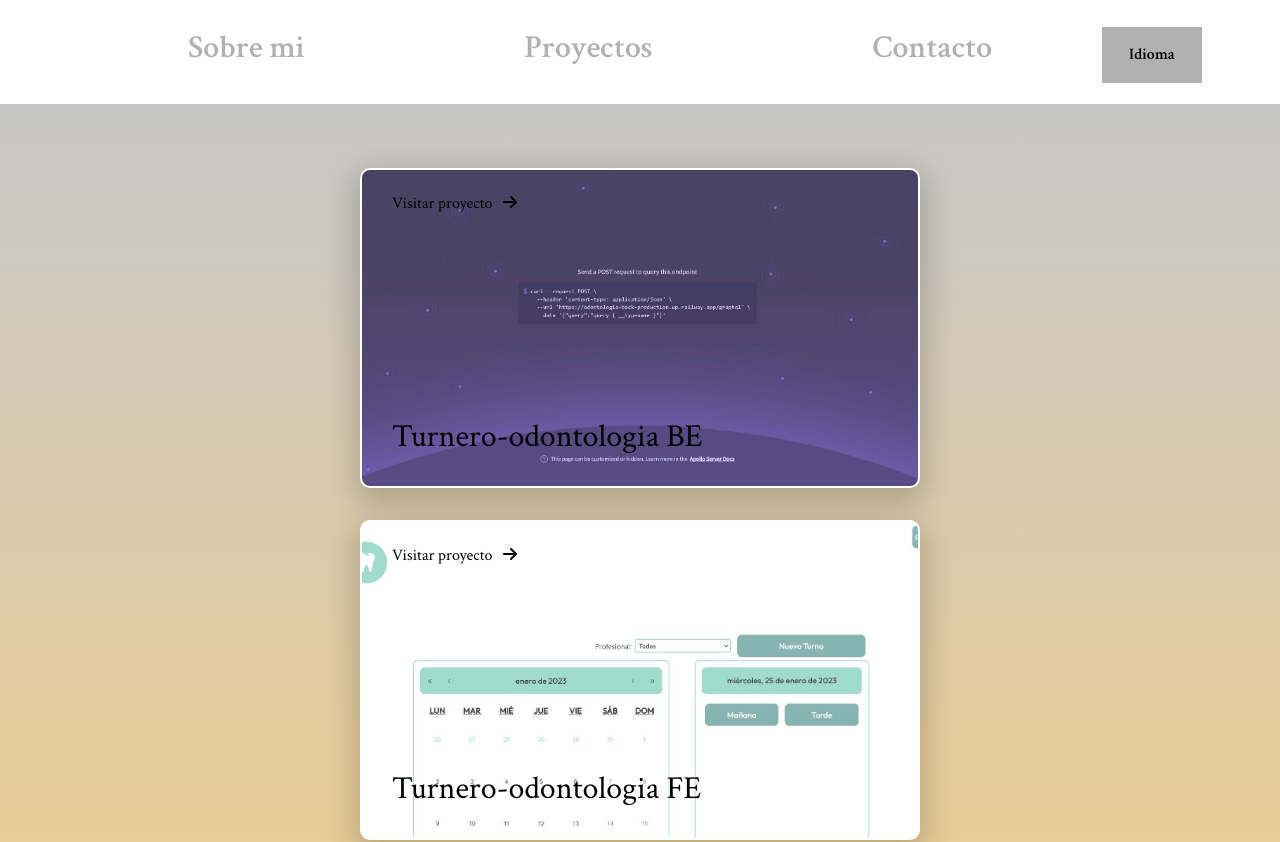
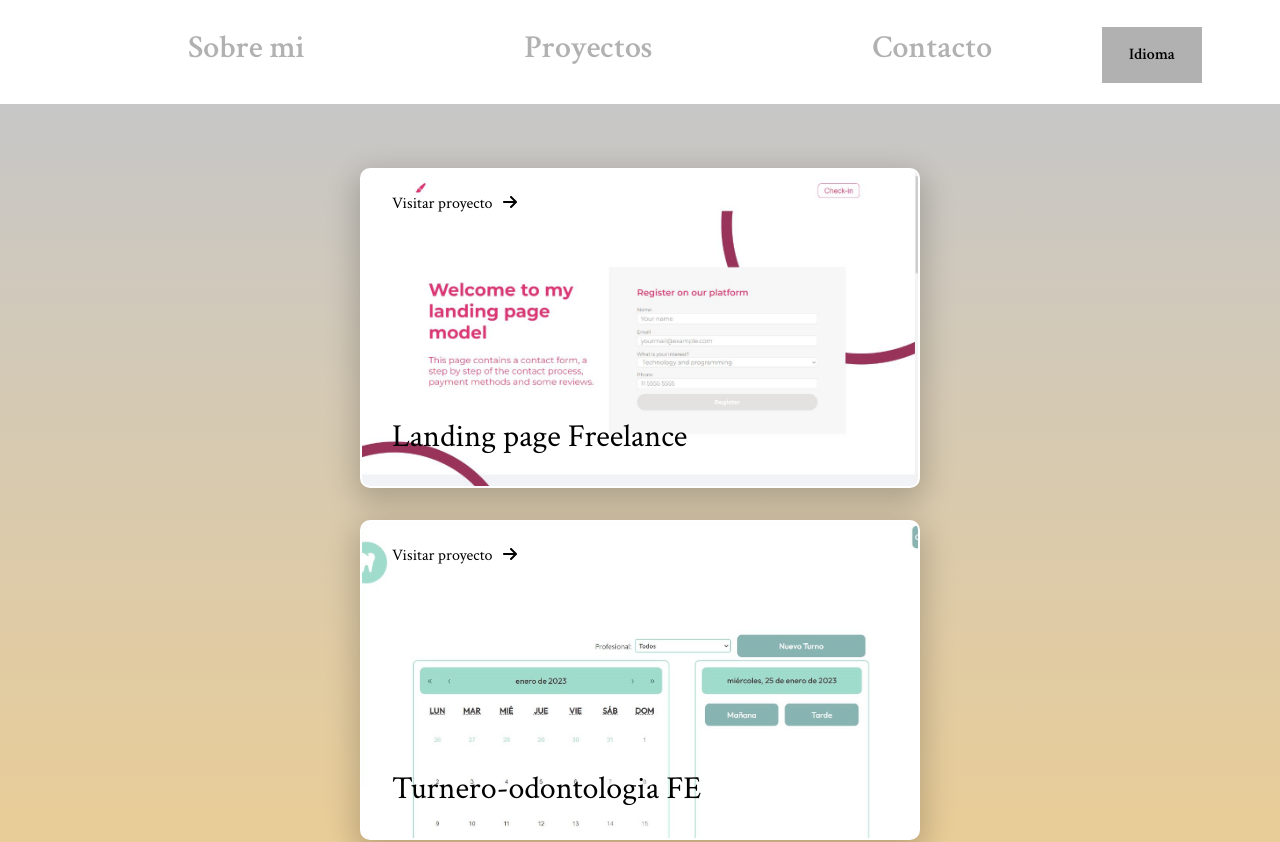
Before and after one commit to RbkHeredia/portfolio, a React (Create React App) app: page /projects in a window 1280 px wide. Shown: the top 842 px of the page. Built offline with nearby package versions, Linux system fonts and the light colour scheme.

Commit message:
Freelance proyect added

```diff
--- a/src/components/technologies.js
+++ b/src/components/technologies.js
@@ -9,7 +9,8 @@ export default function Technologies (){
 
 
   const projectDates = [
-    {id:1, name: `${t("technologies.turneroBack.name")}`, description: `${t("technologies.turneroBack.description")}`, tecnologias:['nodejs.png', 'graphql.png', 'sequelize.png', 'webpack.png', 'express-js.png', 'apollo.png', 'jwt.png'], imagen: './portfolio/assets/backend-passera.jpg', link:'https://odontologia-back-production.up.railway.app/graphql' },
+    //{id:1, name: `${t("technologies.turneroBack.name")}`, description: `${t("technologies.turneroBack.description")}`, tecnologias:['nodejs.png', 'graphql.png', 'sequelize.png', 'webpack.png', 'express-js.png', 'apollo.png', 'jwt.png'], imagen: './portfolio/assets/backend-passera.jpg', link:'https://odontologia-back-production.up.railway.app/graphql' },
+    {id:1, name: `${t("technologies.landingPage.name")}`, description: `${t("technologies.landingPage.description")}`, tecnologias:['nodejs.png', 'graphql.png', 'sequelize.png', 'webpack.png', 'express-js.png', 'apollo.png', 'jwt.png'], imagen: './portfolio/assets/freelance.jpg', link:'https://rbkheredia.github.io/landing-page-freelance/' },
     {id:2, name: `${t("technologies.turneroFront.name")}`, description: `${t("technologies.turneroFront.description")}`, tecnologias: ['react.png', 'apollo.png'], imagen: 'portfolio/assets/frontend-passera.jpg', link:'https://magical-kheer-57ed52.netlify.app/'},
     {id:3, name: 'Portfolio', description: `${t("technologies.portfolio.description")}`, tecnologias: ['react.png', 'bootstrap.png'], imagen: 'portfolio/assets/portfolio.jpg', link: 'https://rbkheredia.github.io/portfolio/'},
     {id:4, name: 'Input-tag-box', description: `${t("technologies.input-tag.description")}`, tecnologias: ['react.png', 'mui.png'], imagen: 'portfolio/assets/input-tag.jpg', link:'https://rbkheredia.github.io/Mui-Material.-React.-Input-Tags-Box/index'}
--- a/src/translations/en.json
+++ b/src/translations/en.json
@@ -24,6 +24,10 @@
             "name":"Patient-Appointment Front-end",
             "description":"The Front end of the shift system was created from the colors used by the dental center, designed in CSS, achieving an easy to use and responsive page. I used the React framework, taking advantage of the react-router package, and Apollo Client as a connection to the database"
         },
+        "landingPage":{
+            "name":"Landing page Freelance",
+            "description":"This sample landing page was created for a client working as a freelance. It is completely customized by css, using libraries like fontAwesome, using React as a framework."
+        },
         "portfolio":{
             "name":"Portfolio",
             "description":"The portfolio in which we are located, was created and written in Javascript, using React, and some libraries such as Font Awesome, emailjs, bootstrap and react-router."
--- a/src/translations/es.json
+++ b/src/translations/es.json
@@ -24,6 +24,10 @@
             "name":"Turnero-odontologia FE",
             "description":"El Front end del sistema de turnos fue creado a partir de los colores que utiliza el centro odontologico, diseñado en CSS, logrando una pagina facil de usar y responsiva. Utilicé el framework React, aprovechando el paquete de react-router, y Apollo Client como conexión con la base de datos."
         },
+        "landingPage":{
+            "name":"Landing page Freelance",
+            "description":"Esta landing page modelo fue creada para un cliente trabajando como freelance. Está personalizado en su totalidad por css, utilizando librerias como fontAwesome, utilizando React como framework."
+        },
         "portfolio":{
             "name":"Portfolio",
             "description":"El portfolio en el que estamos, fue creado y escrito en Javascript, utilizando React, y algunas librerias como Font Awesome, emailjs, bootstrap y react-router."
```
Also changed, not shown: public/assets/freelance.jpg (added).
